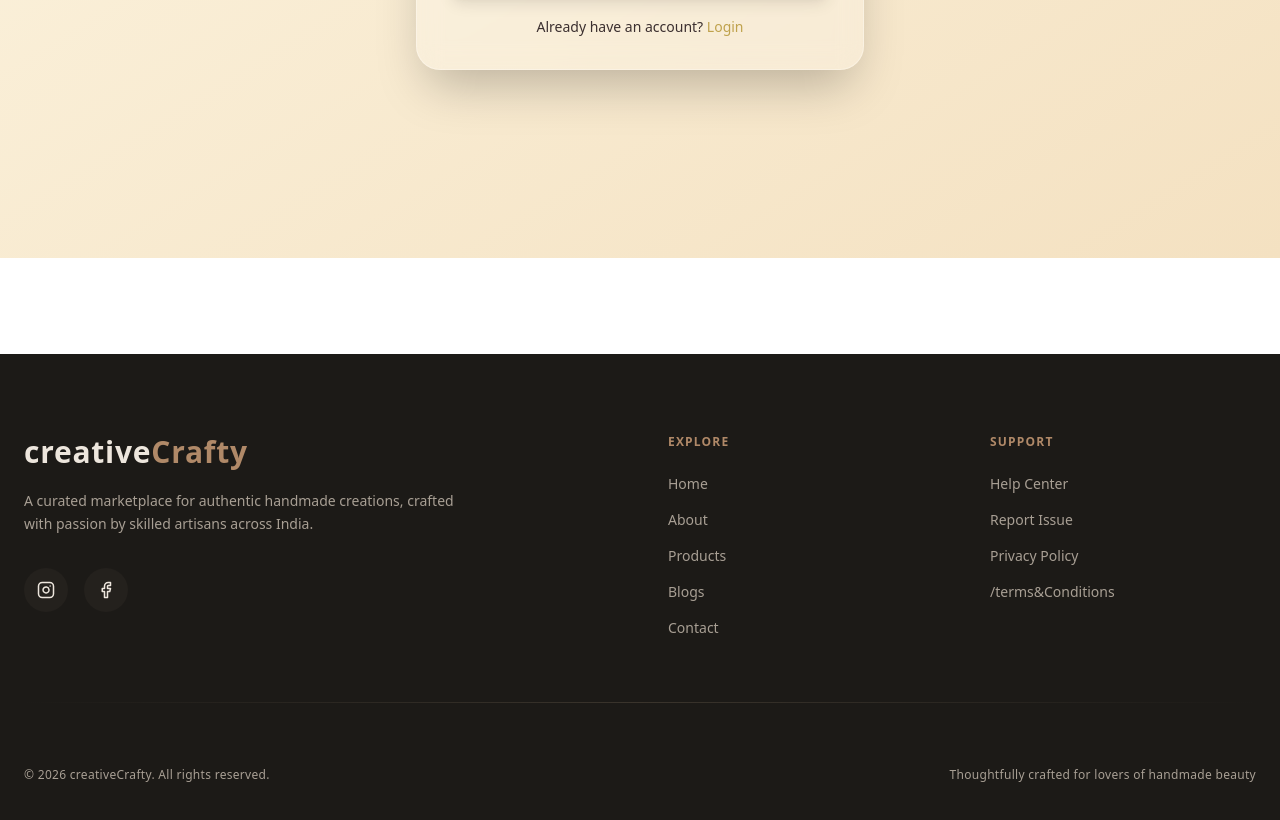
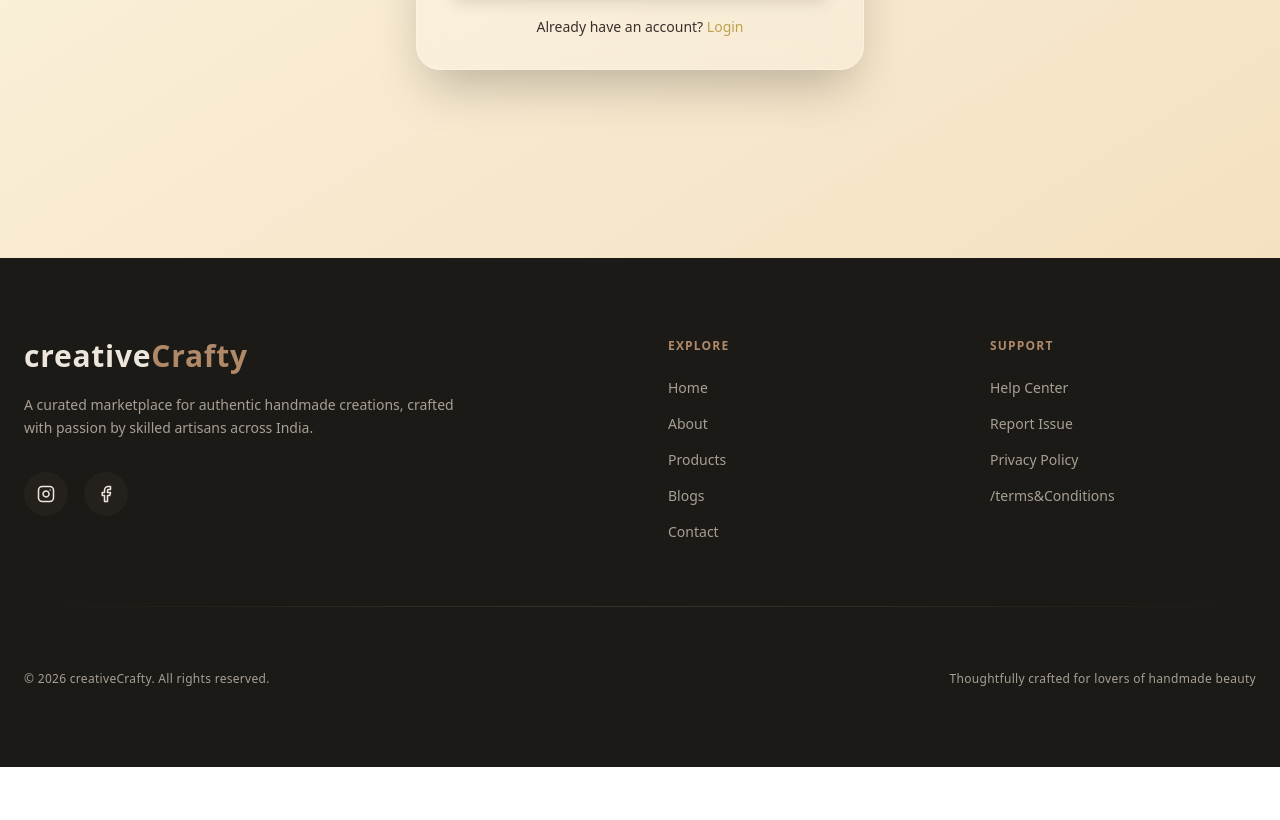
Before and after one commit to kirteshshirodkar/creativeCrafty, a React (Vite) app in the folder client/: page /register in a window 1280 px wide. Shown: the part 542-1362 px from the top of the page. After the commit the page ends 1309 px from the top, so only its background shows below. Built offline with nearby package versions, Linux system fonts and the light colour scheme.

Commit message:
updated footer

```diff
--- a/client/src/components/common/Footer.jsx
+++ b/client/src/components/common/Footer.jsx
@@ -4,7 +4,7 @@ import { footerLinks, supportLinks } from "../../constants";
 
 export default function Footer() {
     return (
-        <footer className="bg-[#1C1A17] text-[#EDE6DD] mt-24">
+        <footer className="bg-[#1C1A17] text-[#EDE6DD] ">
             <div className="max-w-7xl mx-auto px-6 py-20">
 
                 {/* Top Section */}
```
